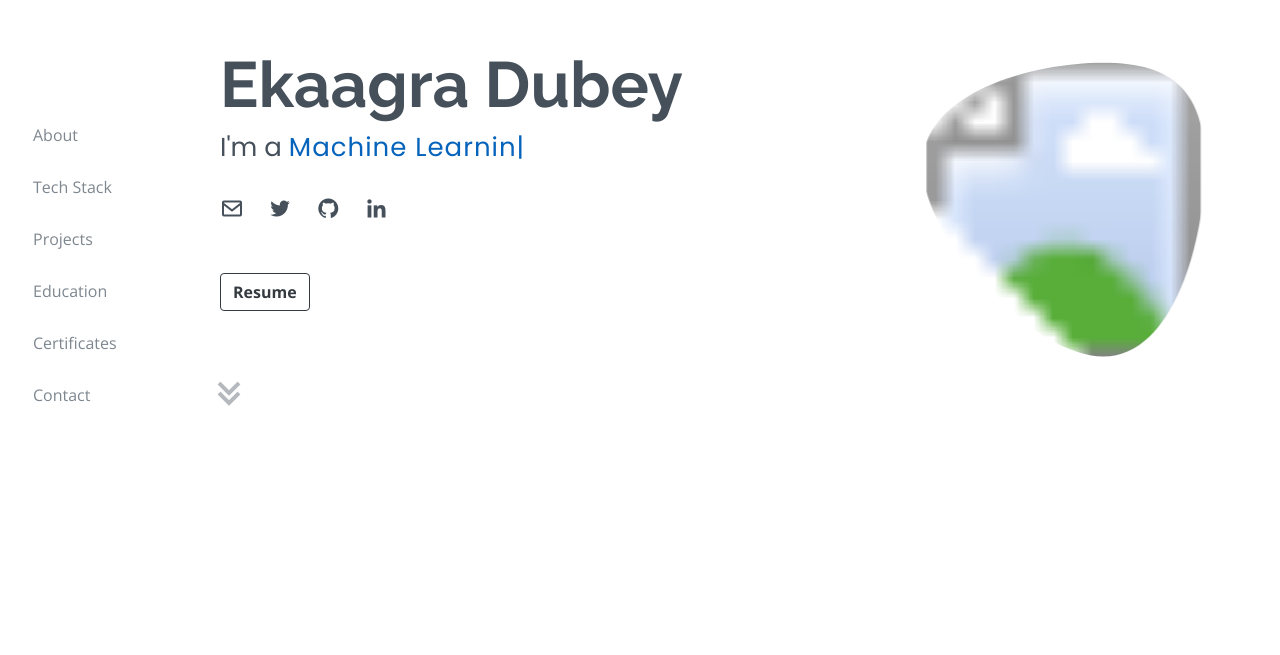
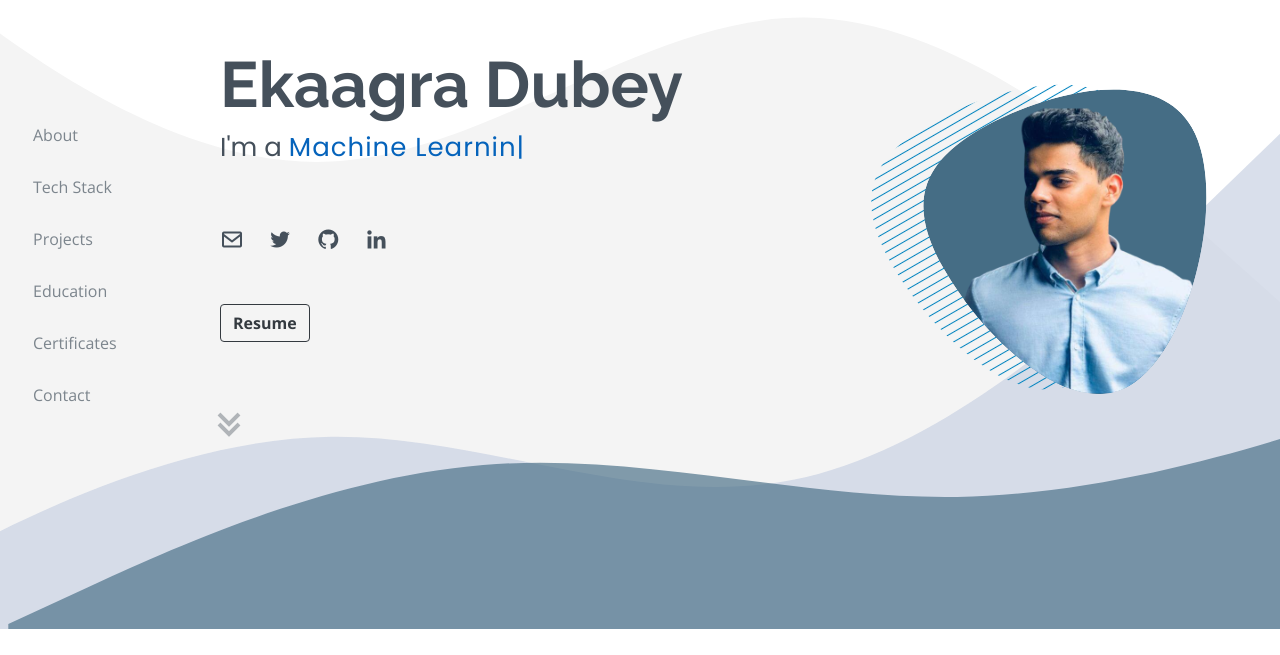
Before and after one commit to Ekaagra08/Ekaagra08.github.io, a plain HTML site: page index.html in a window 1280 px wide. Shown: the part 131-786 px from the top of the page. Drawn offline with nearby package versions, Linux system fonts and the light colour scheme; no server answers.

Commit message:
stoped flicker and blob update

```diff
--- a/assets/css/style.css
+++ b/assets/css/style.css
@@ -217,7 +217,7 @@ h1, h2, h3, h4, h5, h6 {
 --------------------------------------------------------------*/
 #hero {
   width: 100%;
-  background: url("MyResume\assets\img\bg.gif") top right no-repeat;
+  background: url("/assets/img/layered-waves-haikei (4).svg") top right no-repeat;
   background-size: cover;
 }
 @media (min-width: 992px) {
@@ -253,13 +253,14 @@ h1, h2, h3, h4, h5, h6 {
   margin: 15px 0 0 0;
   font-size: 26px;
   font-family: "Poppins", sans-serif;
+  height: 80px;
 }
 #hero p span {
   color: #0563bb;
   letter-spacing: 1px;
 }
 #hero .social-links {
-  margin-top: 30px;
+  margin-top: 20px;
 }
 #hero .social-links a {
   font-size: 24px;
@@ -274,13 +275,25 @@ h1, h2, h3, h4, h5, h6 {
   left: -15px;
 }
 .img-box{
-  -webkit-transform: scaleX(-1);
-  transform: scaleX(-1);
+  padding:0px;
 }
 .myimg{
-  width:100%;
-  height:100%;
+  width:83%;
+  height:83%;
+  transform: rotate(30deg);
+  overflow: hidden;
 }
+.img-blob{
+  fill: #456d85;
+  transform: rotate(-30deg);
+  border-radius: 50%;
+  overflow: visible;
+}
+#pattern path{
+  stroke: rgb(0, 130, 190);
+}
+
+
 
 @media (max-width: 992px) {
   #hero {
@@ -301,10 +314,13 @@ h1, h2, h3, h4, h5, h6 {
     margin: auto;
   }
 
-
 }
 
 @media (max-width: 425px) {
+  #hero{
+    margin-bottom: 60px;
+    margin-top: -10px;
+  }
   #hero h1 {
     font-size: 32px;
     line-height: 36px;
@@ -313,6 +329,10 @@ h1, h2, h3, h4, h5, h6 {
     margin-top: 10px;
     font-size: 20px;
     line-height: 24px;
+  }
+  #hero .social-links a {
+    padding-right: 15px;
+    margin-right: 0px;
   }
 }
 
@@ -378,6 +398,7 @@ section {
 /*--------------------------------------------------------------
 # About
 --------------------------------------------------------------*/
+
 .about .content h3 {
   font-weight: 700;
   font-size: 26px;
--- a/index.html
+++ b/index.html
@@ -86,22 +86,37 @@
             <a href="https://www.linkedin.com/in/ekaagra08" class="linkedin"><i class="bx bxl-linkedin"></i></a>
           </div>
           <a href="#" class="btn btn-outline-dark my-5 "><b>Resume</b></a>
-          <div class="scroll"><i class='bx bx-chevrons-down bx-fade-down bx-lg text-secondary' ></i></div>
+          <a href="#about"><div class="scroll"><i class='bx bx-chevrons-down bx-fade-down bx-lg text-secondary' ></i></div></a>
 
         </div>
-        <div class="img-box col-lg-4 text-center my-auto pb-5">
-          <!--<img class="img-fluid rounded-circle " src="http://www.monotsuites.com/assets/pages/media/profile/profile_user.jpg">-->
+        <div class="img-box col-lg-4 text-center my-auto ">
+          <svg class="img-blob"
+          viewBox="0 0 400 400"
+          xmlns="http://www.w3.org/2000/svg"
+          xmlns:xlink="http://www.w3.org/1999/xlink"
+          version="1.1">
+            <defs>
+              <pattern
+                id="pattern"
+                patternUnits="userSpaceOnUse"
+                width="10"
+                height="10"
+                viewBox="0 0 100 100"
+                fill="#456d85">
+                <path d="M0 50 100 50" stroke-width="12"/>
+              </pattern>
 
-          <svg class="img-blob" viewBox="0 0 369 369"  xmlns="http://www.w3.org/2000/svg" xmlns:xlink="http://www.w3.org/1999/xlink" version="1.1" >
-            <defs >
-              <clipPath  id="user-space" clipPathUnits="userSpaceOnUse">
+              <clipPath id="shape">
+                <path fill="currentColor" d="M260 51.9C260 138.4 130 276.8 46.8 276.8C-36.3 276.8 -72.7 138.4 -72.7 51.9C-72.7 -34.6 -36.3 -69.2 46.8 -69.2C130 -69.2 260 -34.6 260 51.9" transform="translate(140, 100)" />
+              </clipPath>
+            </defs>
 
+            <path fill="url(#pattern)" d="M260 51.9C260 138.4 130 276.8 46.8 276.8C-36.3 276.8 -72.7 138.4 -72.7 51.9C-72.7 -34.6 -36.3 -69.2 46.8 -69.2C130 -69.2 260 -34.6 260 51.9" transform="translate(90, 65)" />
 
-
-                  <path transform="translate(90.85000000000002 80.69999999999999)" d="M260 51.9C260 138.4 130 276.8 46.8 276.8C-36.3 276.8 -72.7 138.4 -72.7 51.9C-72.7 -34.6 -36.3 -69.2 46.8 -69.2C130 -69.2 260 -34.6 260 51.9" fill="#152432"></path>
-                </clipPath>
-            </defs>
-            <image  class="myimg"  xlink:href="MyResume\assets\img\myimg.png" clip-path="url(#user-space)"/>
+            <g  clip-path="url(#shape)">
+              <path  fill="#456d85" d="M260 51.9C260 138.4 130 276.8 46.8 276.8C-36.3 276.8 -72.7 138.4 -72.7 51.9C-72.7 -34.6 -36.3 -69.2 46.8 -69.2C130 -69.2 260 -34.6 260 51.9" transform="translate(140, 100)" />
+              <image  class="myimg" x='110' y='-90' xlink:href="assets/img/myimg.png" clip-path="url(#user-space)"/>
+            </g>
           </svg>
         </div>
     </div>
```
Also changed, not shown: assets/img/layered-waves-haikei (4).svg (added).
